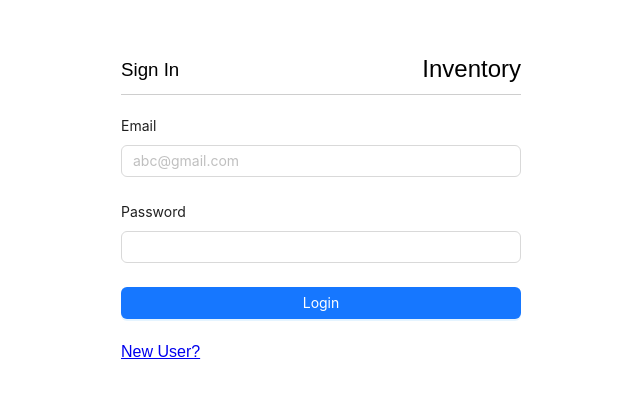
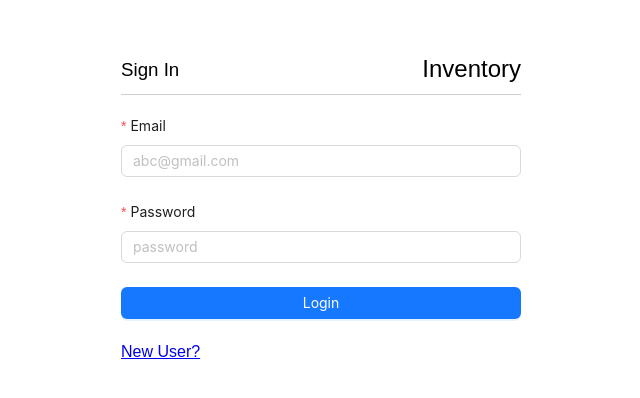
Before and after one commit to dineshsharma02/inventory-frontend, a React (Create React App) app: page /login in a window 1280 px wide. Shown: the part 192-590 px from the top of the page, without its empty margins (319-959 px from the left). Built offline with nearby package versions, Linux system fonts and the light colour scheme.

Commit message:
Connected login frontend and backend (working)

```diff
--- a/package.json
+++ b/package.json
@@ -11,6 +11,7 @@
     "@types/react": "^18.0.25",
     "@types/react-dom": "^18.0.9",
     "antd": "^5.0.0",
+    "axios": "^1.2.1",
     "node-sass": "^7.0.3",
     "react": "^18.2.0",
     "react-dom": "^18.2.0",
--- a/src/components/AuthComponent.tsx
+++ b/src/components/AuthComponent.tsx
@@ -1,13 +1,17 @@
 import React, { FC } from 'react'
 import {Form,Input, Button} from 'antd'
 import {Link} from 'react-router-dom'
+import { DataProps } from '../utils/types'
+
 
 interface AuthComponentProps {
-    titleText ?: string,
-    isPassword ?: boolean,
-    bottomText?: string,
-    linkText?:string,
+    titleText ?: string
+    isPassword ?: boolean
+    bottomText?: string
+    linkText?:string
     linkPath?:string
+    onSubmit: (values: DataProps) => void
+    loading: boolean
 }
 
 
@@ -16,10 +20,18 @@ const AuthComponent:FC<AuthComponentProps> =  ({
     isPassword = true,
     bottomText = "Login",
     linkText = "New User?",
-    linkPath = "/check-user"
+    linkPath = "/check-user",
+    onSubmit,
+    loading = false
 
 
 }) => {
+
+  // const onSubmit = (values:any) => {
+  //   console.log({values});
+
+  // }
+
   return (
     <div className="login">
         <div className="inner">
@@ -29,18 +41,24 @@ const AuthComponent:FC<AuthComponentProps> =  ({
             </div>
 
 
-    <Form layout = "vertical">
+    <Form layout = "vertical" autoComplete='off' onFinish={onSubmit}>
 
-      <Form.Item label="Email">
-        <Input placeholder="abc@gmail.com" />
+      <Form.Item
+        label="Email"
+        name = "email"
+        rules={[{required:true, message: "Please input your email"}]}>
+        <Input placeholder="abc@gmail.com" type='email'/>
       </Form.Item>
 
-      {isPassword && <Form.Item label="Password">
-        <Input placeholder="" type='password' />
+      {isPassword && <Form.Item
+        label="Password"
+        name="password"
+        rules={[{required:true, message: "Please input your password"}]}>
+        <Input placeholder="password" type='password' />
       </Form.Item>}
 
       <Form.Item>
-        <Button type="primary" block>{bottomText}</Button>
+        <Button htmlType='submit' type="primary" block loading={loading}>{bottomText}</Button>
       </Form.Item>
 
     </Form>
--- a/src/pages/Login.tsx
+++ b/src/pages/Login.tsx
@@ -1,10 +1,37 @@
-// import {FC} from 'react'
-
-import React from 'react'
-import {Form,Input, Button} from 'antd'
+import {FC, useState} from 'react'
 import AuthComponent from '../components/AuthComponent'
+import { CustomAxiosError ,DataProps } from '../utils/types';
+// import {DataProps} from "../components/AuthComponent"
+import axios , {AxiosError} from 'axios';
+import { LoginUrl } from '../utils/network';
+import { notification } from 'antd';
 
 const Login = () => {
+    const [loading, setLoading] = useState(false)
+
+    const onSubmit = async (values:DataProps)=>{
+        setLoading(true)
+        const response = await axios.post(LoginUrl,values).catch(
+            (e:CustomAxiosError)=>{
+                notification.error({
+                    message:"Login Error",
+                    description: e.response?.data.error
+                })
+
+            }
+        )
+        if (response){
+            notification.success({
+                message:"User Logged In",
+                // description: e.response?.data.error
+            })
+
+        }
+        setTimeout(()=>setLoading(false),2000)
+
+
+    }
+
   return (
         <AuthComponent
         titleText = "Sign In"
@@ -12,6 +39,8 @@ const Login = () => {
         bottomText = "Login"
         linkText = "New User?"
         linkPath = "/check-user"
+        onSubmit={onSubmit}
+        loading={loading}
 
         />
 
--- a/src/pages/NewUser.tsx
+++ b/src/pages/NewUser.tsx
@@ -1,8 +1,37 @@
-import React from 'react'
-import {Form,Input, Button} from 'antd'
+import React, { useState } from 'react'
+import {Form,Input, Button, notification} from 'antd'
+
 import AuthComponent from '../components/AuthComponent'
+import { CustomAxiosError, DataProps } from '../utils/types'
+import { LoginUrl } from '../utils/network'
+import axios from 'axios'
 
 const NewUser = () => {
+
+  const [loading, setLoading] = useState(false)
+
+    const onSubmit = async (values:DataProps)=>{
+        setLoading(true)
+        const response = await axios.post(LoginUrl,{...values,is_new_user:true}).catch(
+            (e:CustomAxiosError)=>{
+                notification.error({
+                    message:"User Check Error",
+                    description: e.response?.data.error
+                })
+
+            }
+        )
+        if (response){
+            notification.success({
+              message:"User Logged In"
+          })
+          setLoading(false)
+        }
+        setTimeout(()=>setLoading(false),2000)
+
+
+    }
+
   return (
     <AuthComponent
         titleText = "Verify Yourself!"
@@ -10,6 +39,8 @@ const NewUser = () => {
         bottomText = "Submit"
         linkText = "Go Back"
         linkPath = "/login"
+        onSubmit={onSubmit}
+        loading = {false}
 
         />
   )
--- /dev/null
+++ b/src/utils/network.ts
@@ -0,0 +1,3 @@
+const BaseUrl = "http://127.0.0.1:8000"
+
+export const LoginUrl = BaseUrl + "/user/login"
--- /dev/null
+++ b/src/utils/types.ts
@@ -0,0 +1,15 @@
+import { AxiosError } from "axios"
+
+
+export interface DataProps {
+    [key:string]: string
+  }
+
+
+export interface CustomAxiosError extends Omit<AxiosError,'response'>{
+    response?:{
+        data:{
+            error: string
+        }
+    }
+}
```
Also changed, not shown: 1 other file (tests, documents, lock files or other folders).
